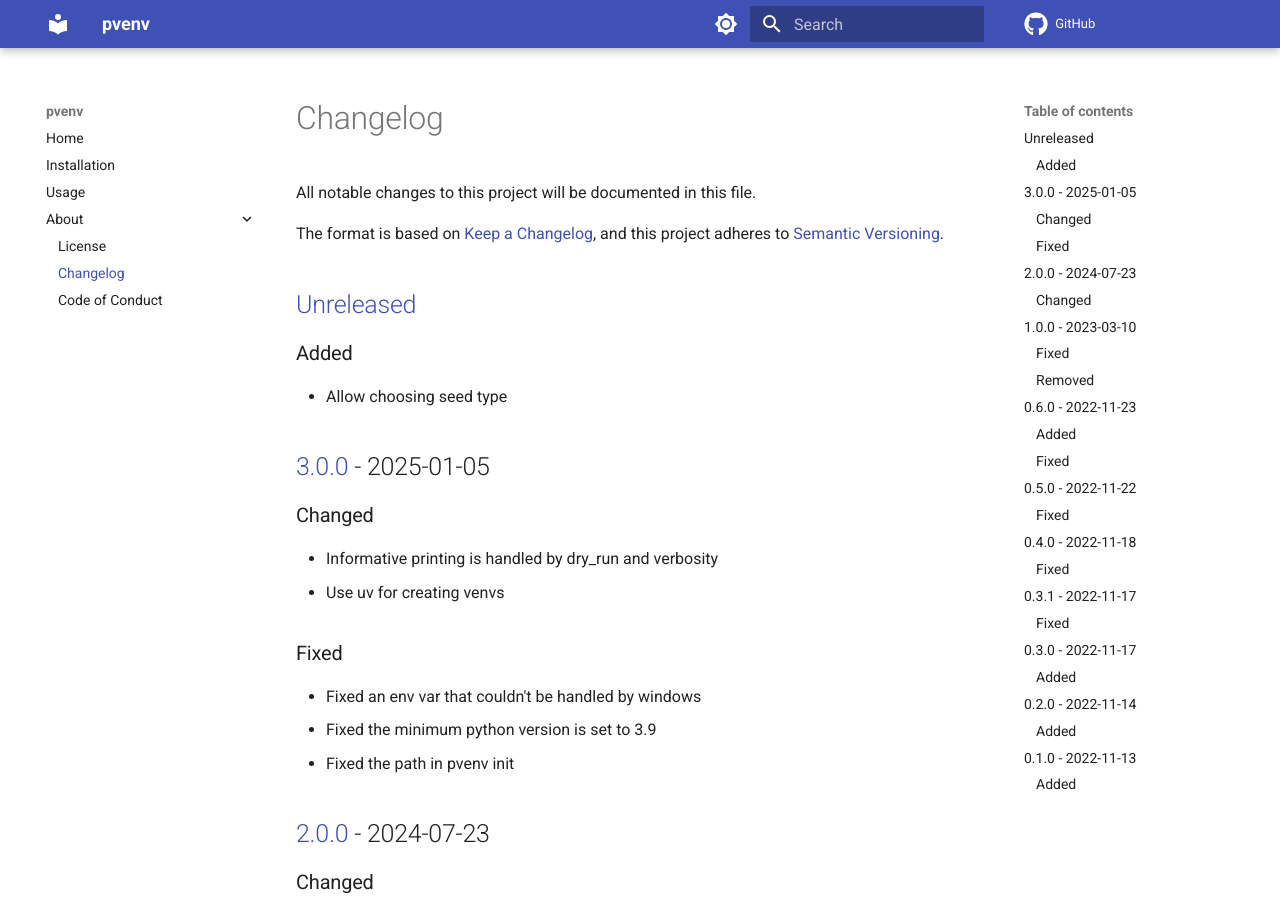
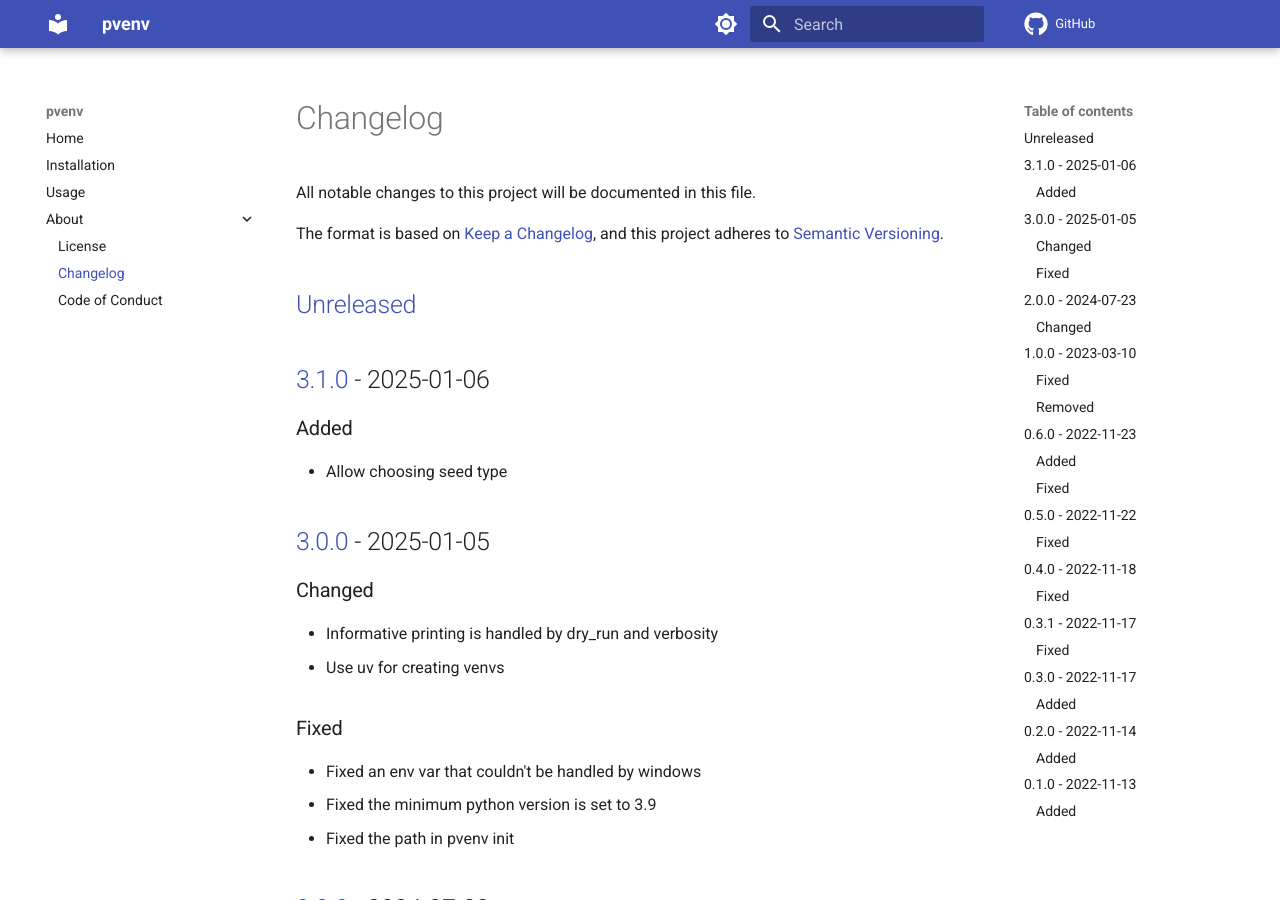
Before and after one commit to spapanik/pvenv, an MkDocs documentation site: the page built from docs/CHANGELOG.md, in a window 1280 px wide and 900 px high. Built offline with MkDocs 1.6.1 and Material for MkDocs 9.7.7, drawn with Linux system fonts in a browser that asks for light colours; comment, search, counter and statistics services are not loaded.

Commit message:
🔖 Bump version

```diff
--- a/docs/CHANGELOG.md
+++ b/docs/CHANGELOG.md
@@ -5,6 +5,8 @@
 The format is based on [Keep a Changelog], and this project adheres to [Semantic Versioning].
 
 ## [Unreleased]
+
+## [3.1.0] - 2025-01-06
 
 ### Added
 
@@ -92,7 +94,8 @@
 
 [Keep a Changelog]: https://keepachangelog.com/en/1.0.0/
 [Semantic Versioning]: https://semver.org/spec/v2.0.0.html
-[Unreleased]: https://github.com/spapanik/pvenv/compare/v3.0.0...main
+[Unreleased]: https://github.com/spapanik/pvenv/compare/v3.1.0...main
+[3.1.0]: https://github.com/spapanik/pvenv/compare/v3.0.0...v3.1.0
 [3.0.0]: https://github.com/spapanik/pvenv/compare/v2.0.0...v3.0.0
 [2.0.0]: https://github.com/spapanik/pvenv/compare/v1.0.0...v2.0.0
 [1.0.0]: https://github.com/spapanik/pvenv/compare/v0.6.0...v1.0.0
--- a/src/pvenv/__version__.py
+++ b/src/pvenv/__version__.py
@@ -1 +1 @@
-__version__ = "3.0.0"
+__version__ = "3.1.0"
```
